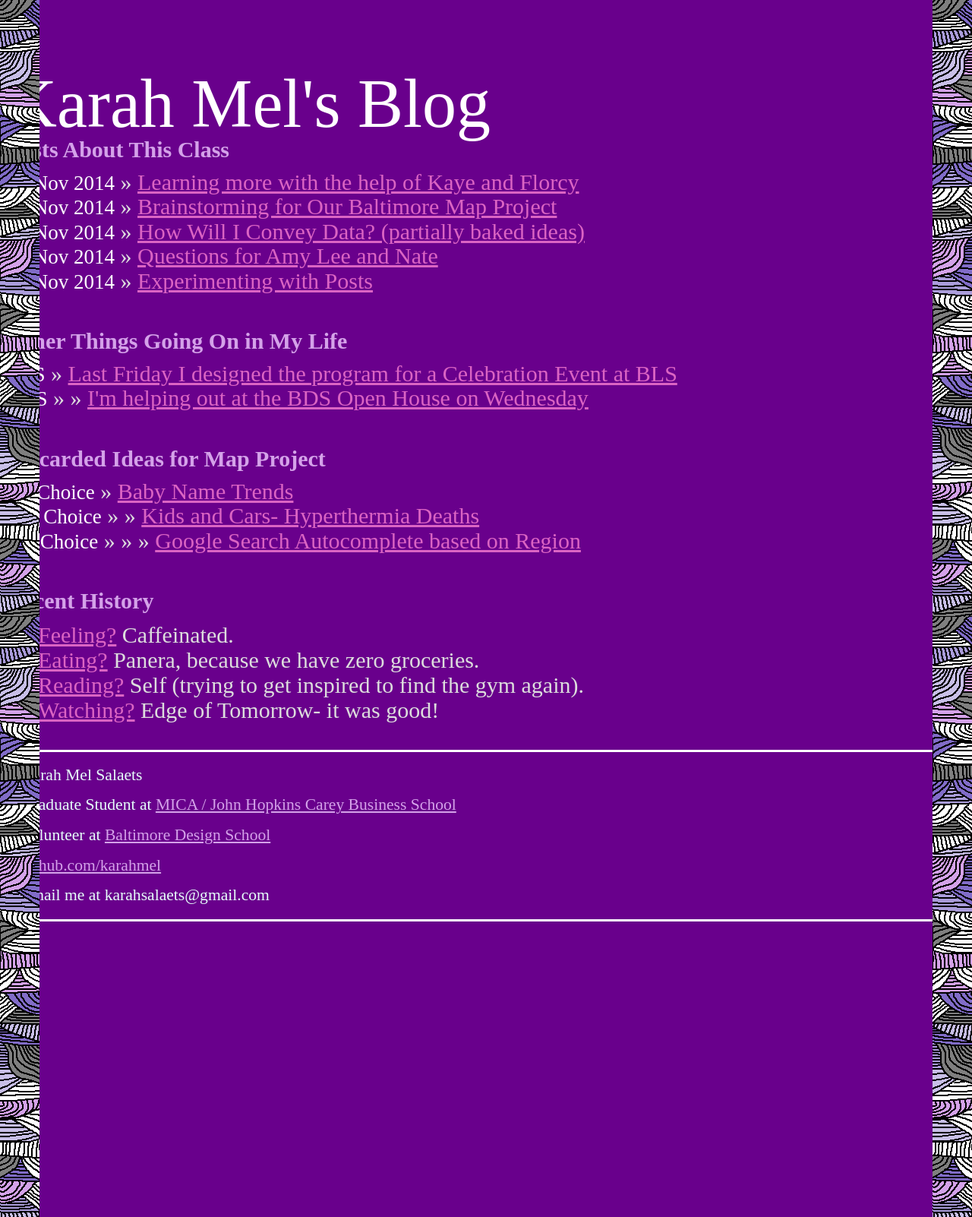
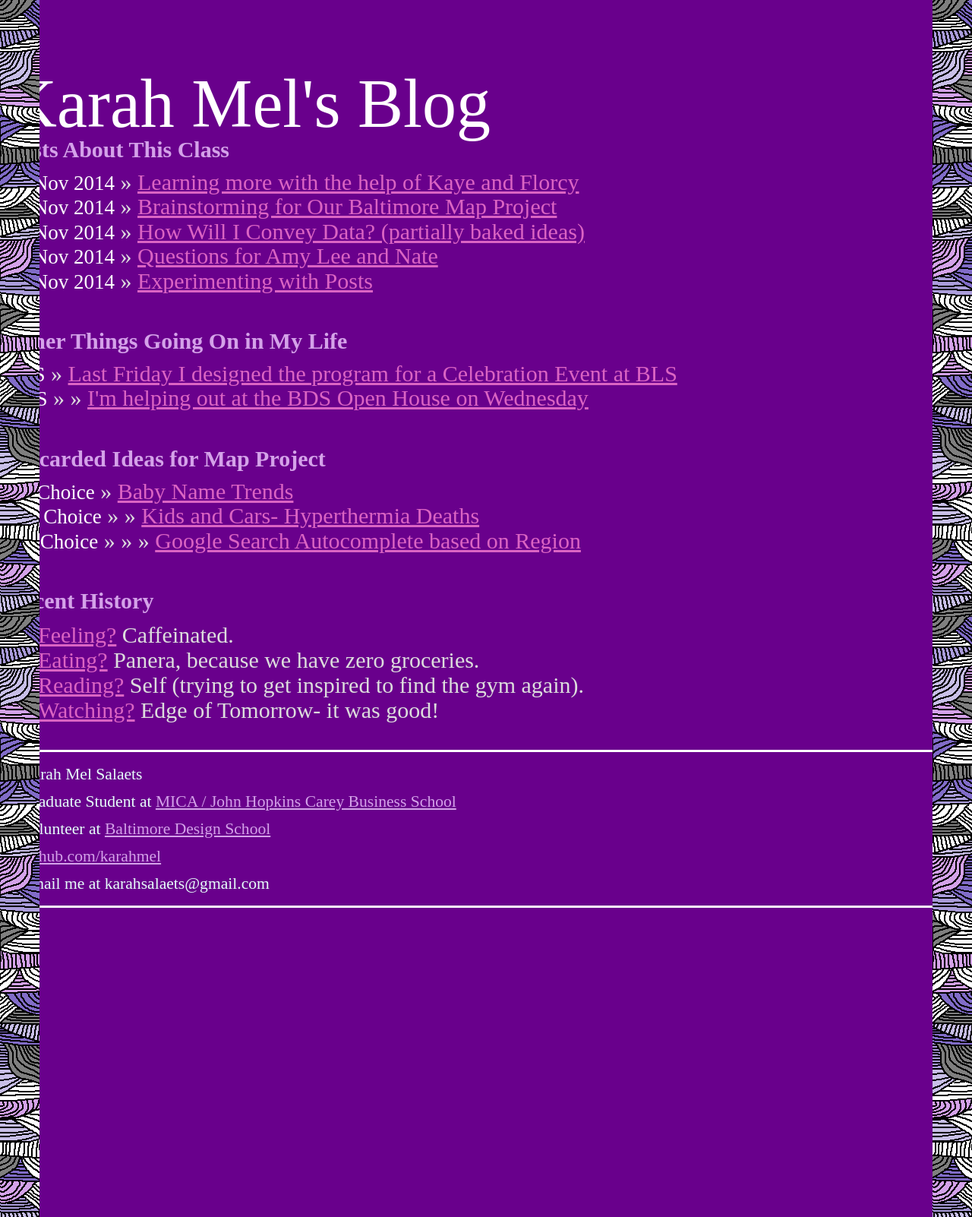
Before and after one commit to Karahmel/Blog, a Jekyll site: the page built from index.html, in a window 1280 px wide. Shown: the whole page at 76% size. Built offline with Jekyll 4.4.1, drawn with Linux system fonts in a browser that asks for light colours; Markdown is read by kramdown in place of the engine named in the settings.

Commit message:
Update screen.css

```diff
--- a/css/screen.css
+++ b/css/screen.css
@@ -139,7 +139,7 @@
     margin-top: 1em;
     overflow: hidden;
     border-bottom: 3px solid white;
-   line-height: 110%;
+   line-height: 100%;
 
   }
 
```
